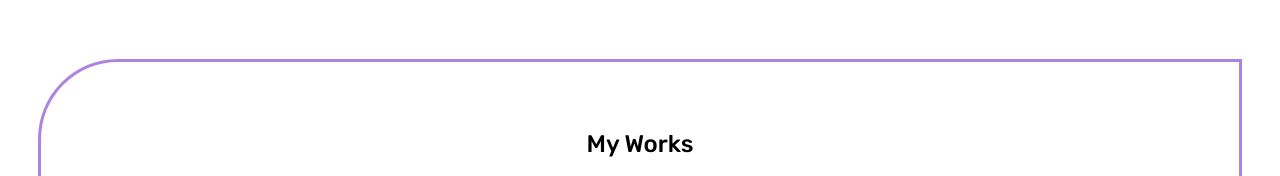
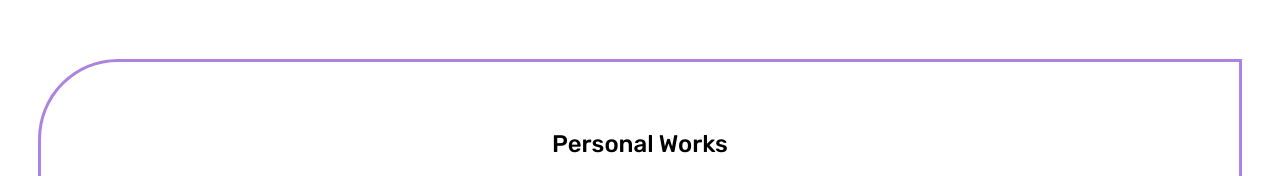
Before and after one commit to reedwane/reed-portfolio, a plain HTML site: page index.html in a window 1280 px wide. Shown: the part 920-1096 px from the top of the page. Drawn offline with Linux system fonts and the light colour scheme.

Commit message:
projects title edited

```diff
--- a/index.html
+++ b/index.html
@@ -128,7 +128,7 @@
       </div>
 
       <div id="projects" class="projects">
-        <h2>My Works</h2>
+        <h2>Personal Works</h2>
 
         <section class="react">
           <img src="icons/reactjs.png" class="lang" alt="react" />
```
